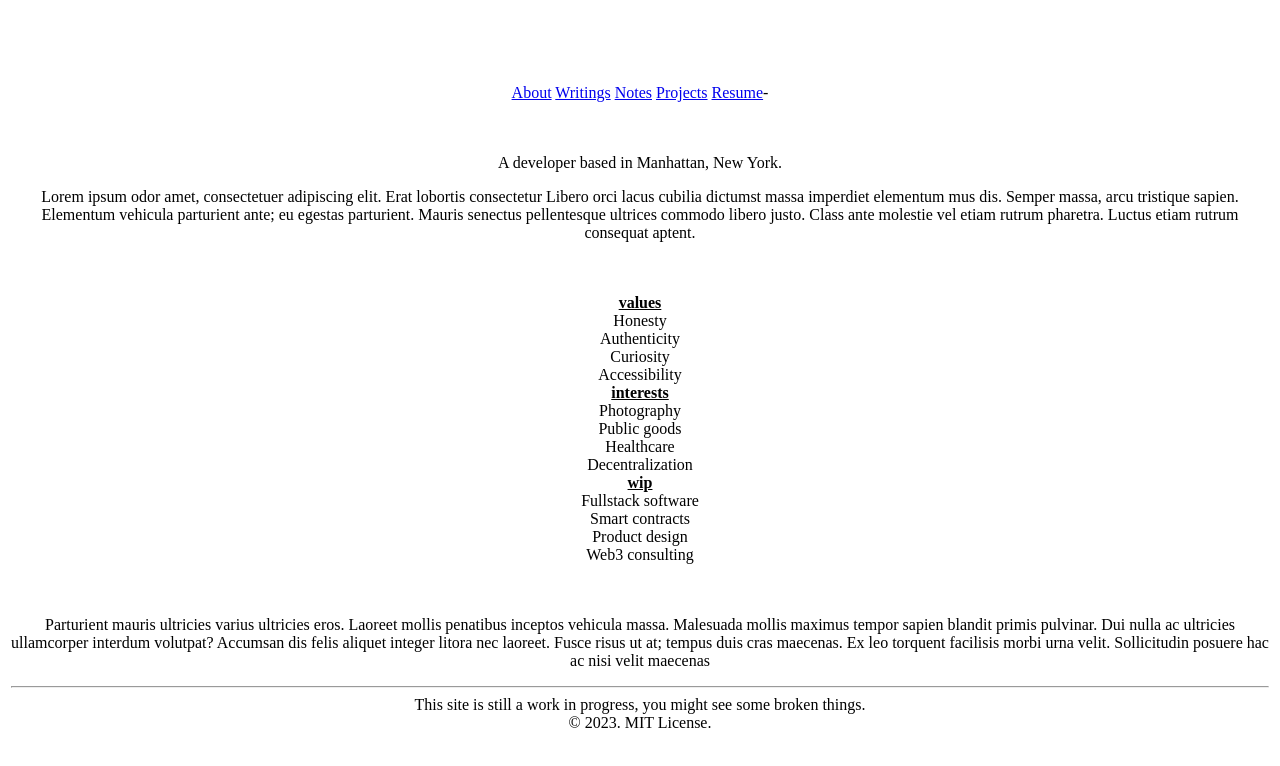
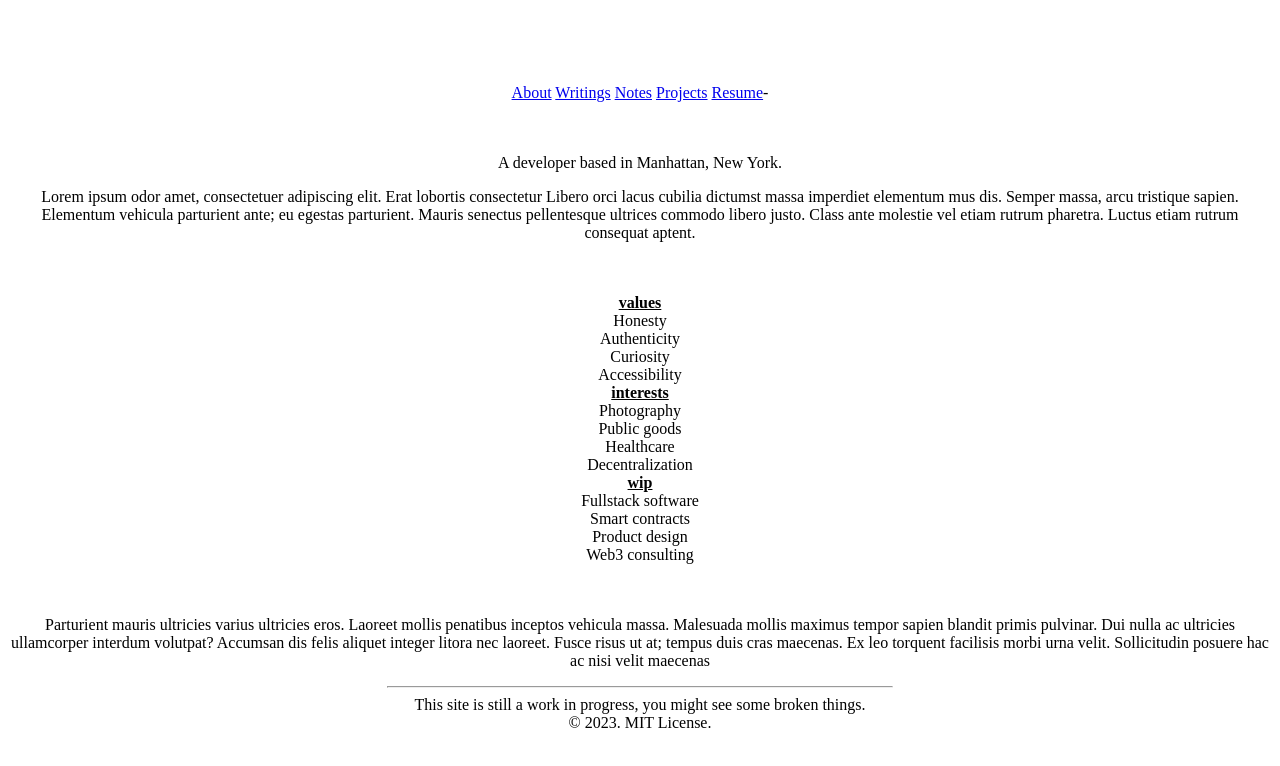
Before and after one commit to KWXYNV/KWXYNV.github.io, a plain HTML site: page index.html in a window 1280 px wide. Drawn offline with Linux system fonts and the light colour scheme.

Commit message:
Update index.html

```diff
--- a/index.html
+++ b/index.html
@@ -63,7 +63,7 @@
               torquent facilisis morbi urna velit. Sollicitudin posuere hac ac nisi velit maecenas </p>
 
           </div>
-          <hr>
+          <hr style="width:40%;text-align:center;">
           <footer>
             This site is still a work in progress, you might see some broken things.<br>
             &copy; 2023. MIT License.
```
